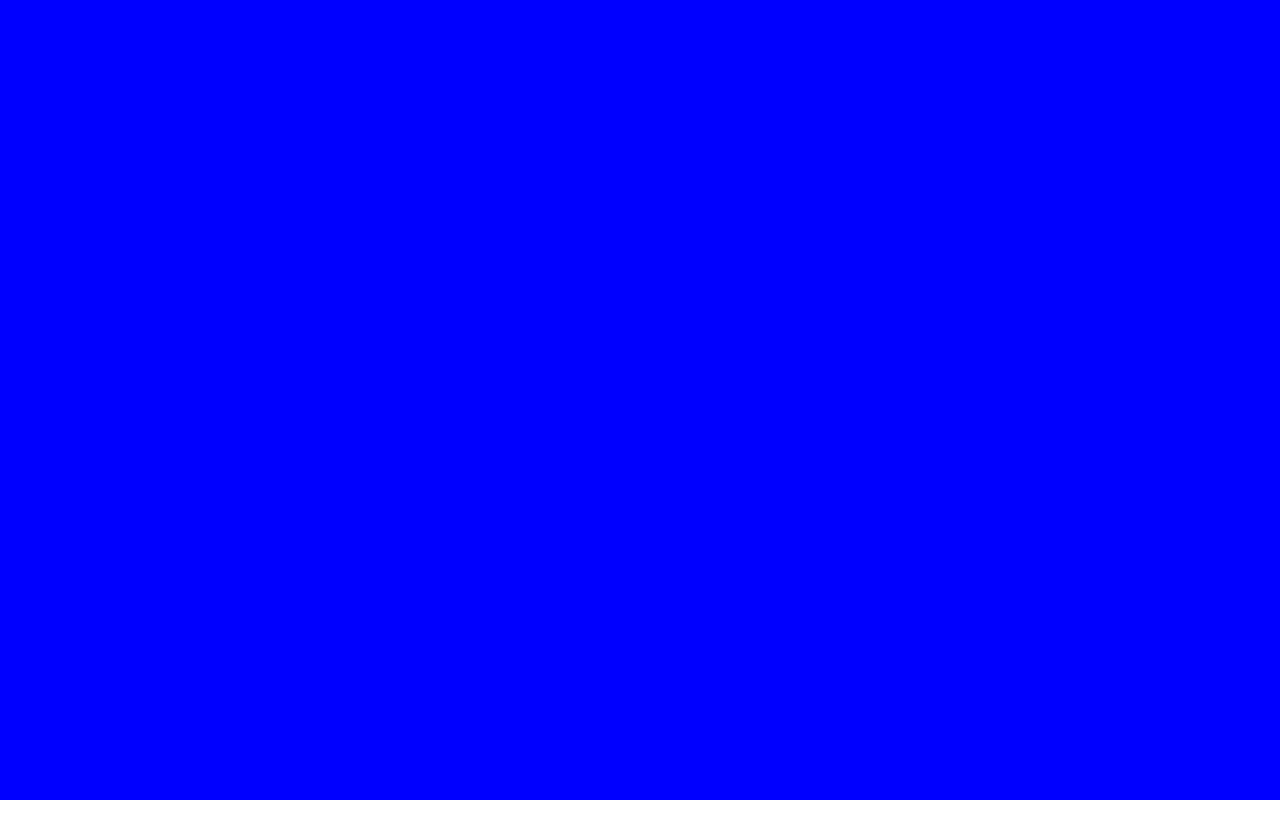
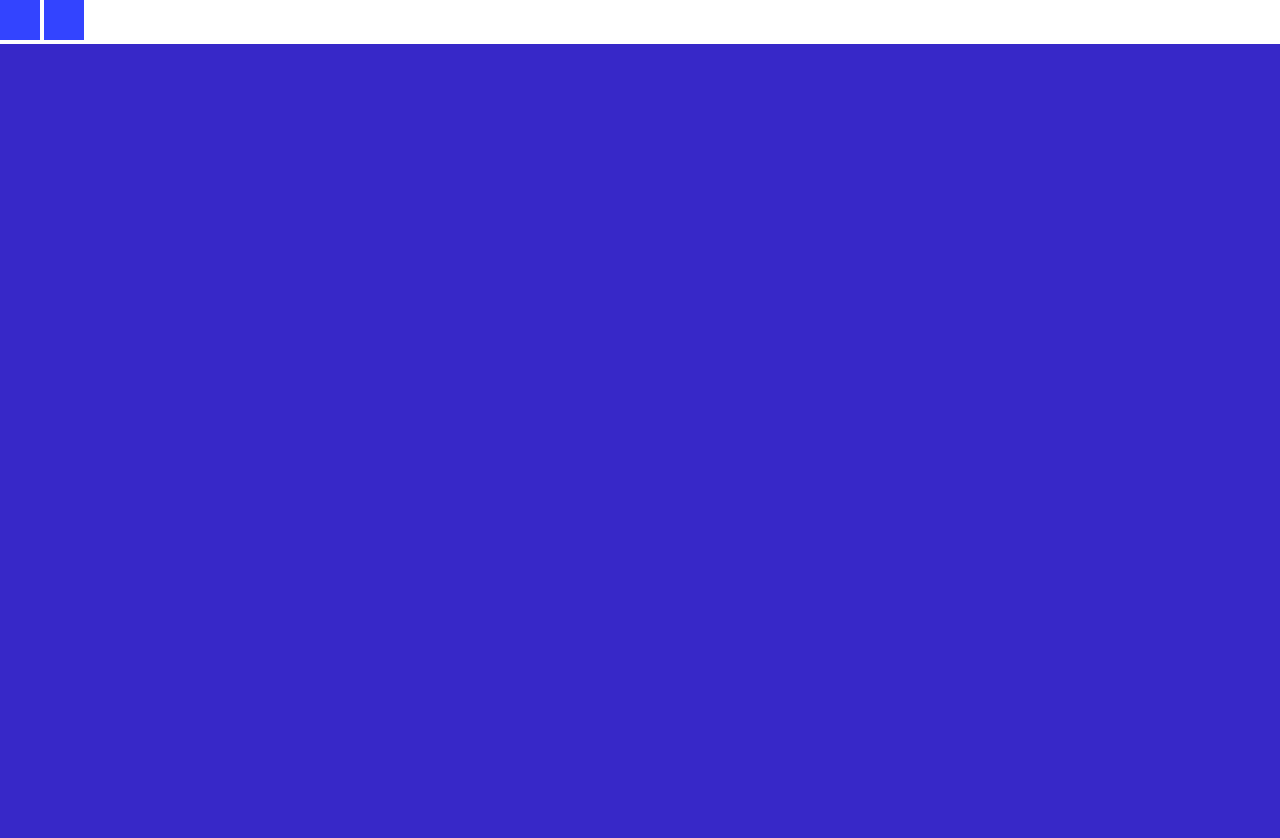
Before and after one commit to kash-dev-codes/50DaysOfUI, a plain HTML site: page Signup_Design/index.html in a window 1280 px wide. Before the commit the page ends 800 px from the top, so only its background shows below. Drawn offline with Linux system fonts and the light colour scheme.

Commit message:
Creating sheen

```diff
--- a/Signup_Design/index.html
+++ b/Signup_Design/index.html
@@ -6,6 +6,10 @@
   <title>SignUp Design</title>
 </head>
 <body>
+  <div class="sheen">
+    <div class="lightbox"></div>
+    <div class="lightbox"></div>
+  </div>
  <div class="container">
 
  </div>
--- a/Signup_Design/main.css
+++ b/Signup_Design/main.css
@@ -1,3 +1,6 @@
+:root{
+  --background-color-main: #3728c8;
+}
 * {
   box-sizing: border-box;
   margin: 0px;
@@ -11,5 +14,12 @@ body{
 .container{
   height: 100%;
   width: 100%;
-  background:blue;
+  background:var(--background-color-main);
 }
+.lightbox{
+  display:inline-block;
+  width: 40px;
+  height: 40px;
+  background: #34f;
+
+}
```
